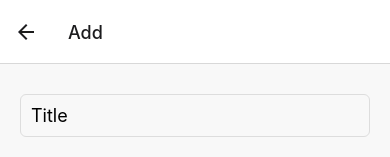
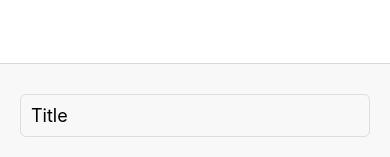
Before and after one commit to ozayo/ReactNative-Todo-App, a React Native app: screen /Add in a window 390 px wide. Shown: the top 157 px of the page. Built offline with nearby package versions, Linux system fonts and the light colour scheme.

Commit message:
fix navigation

```diff
--- a/navigation/StackNavigator.js
+++ b/navigation/StackNavigator.js
@@ -1,18 +1,51 @@
+import React from 'react';
 import { NavigationContainer } from '@react-navigation/native';
 import { createNativeStackNavigator } from '@react-navigation/native-stack';
 import HomeScreen from '../screens/HomeScreen';
 import DetailScreen from '../screens/DetailScreen';
 import AddScreen from '../screens/AddScreen';
+import EditTaskScreen from '../screens/EditTaskScreen';
+import { TouchableOpacity, Text } from 'react-native';
+import { globalStyles } from '../styles/globalStyles';
 
 const Stack = createNativeStackNavigator();
 
 export default function StackNavigator() {
   return (
     <NavigationContainer>
-      <Stack.Navigator initialRouteName="Home">
-        <Stack.Screen name="Home" component={HomeScreen} />
-        <Stack.Screen name="Detail" component={DetailScreen} />
+      <Stack.Navigator
+        initialRouteName="Home"
+        screenOptions={{
+          headerStyle: globalStyles.header,
+          headerTintColor: '#fff',
+          headerTitleStyle: globalStyles.headerTitle,
+          headerTitleAlign: 'center',
+        }}
+      >
+        <Stack.Screen
+          name="Home"
+          component={HomeScreen}
+          options={({ navigation }) => ({
+            title: 'Home',
+            headerRight: () => (
+              <TouchableOpacity
+                style={globalStyles.TopButton}
+                onPress={() => navigation.navigate('Add')}
+              >
+                <Text style={globalStyles.TopButtonText}> + Add</Text>
+              </TouchableOpacity>
+            ),
+          })}
+        />
+        <Stack.Screen
+          name="Detail"
+          component={DetailScreen}
+          options={{
+            title: 'Details',
+          }}
+        />
         <Stack.Screen name="Add" component={AddScreen} />
+        <Stack.Screen name="EditTask" component={EditTaskScreen} />
       </Stack.Navigator>
     </NavigationContainer>
   );
```
